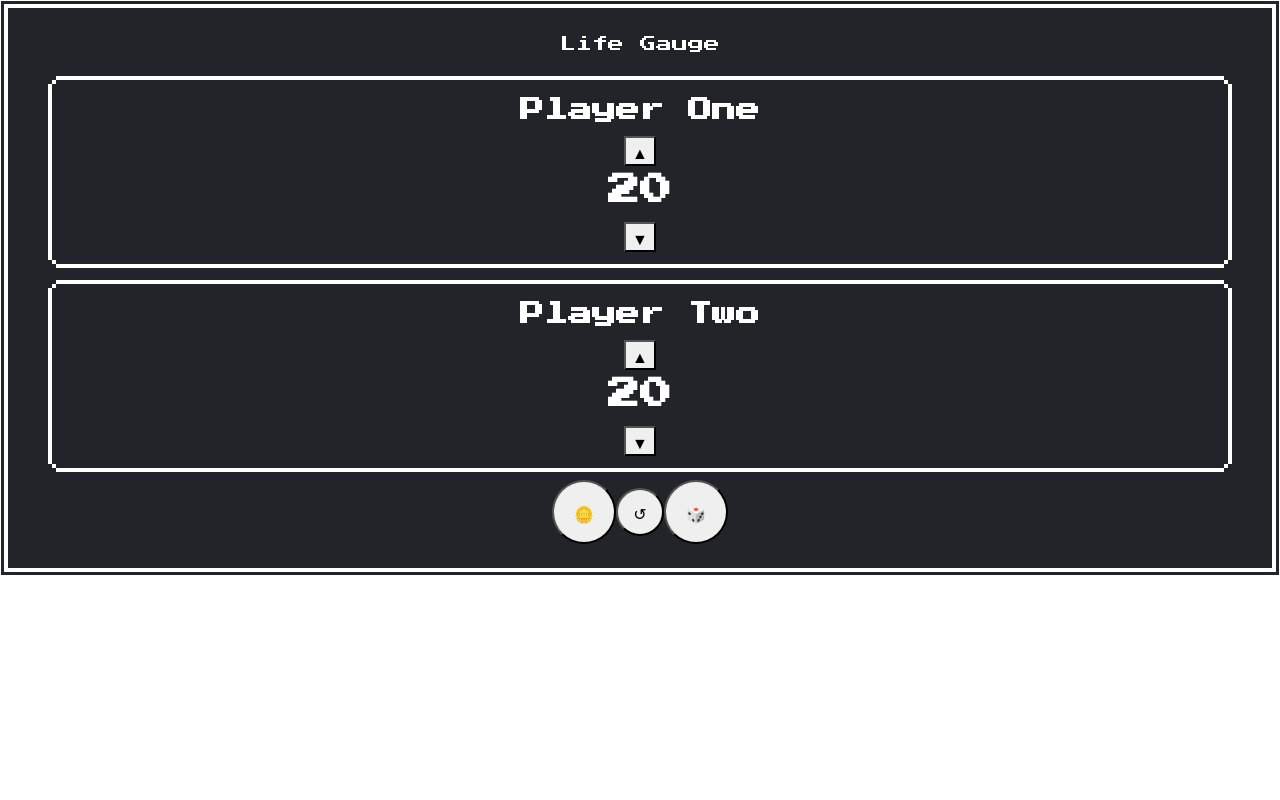
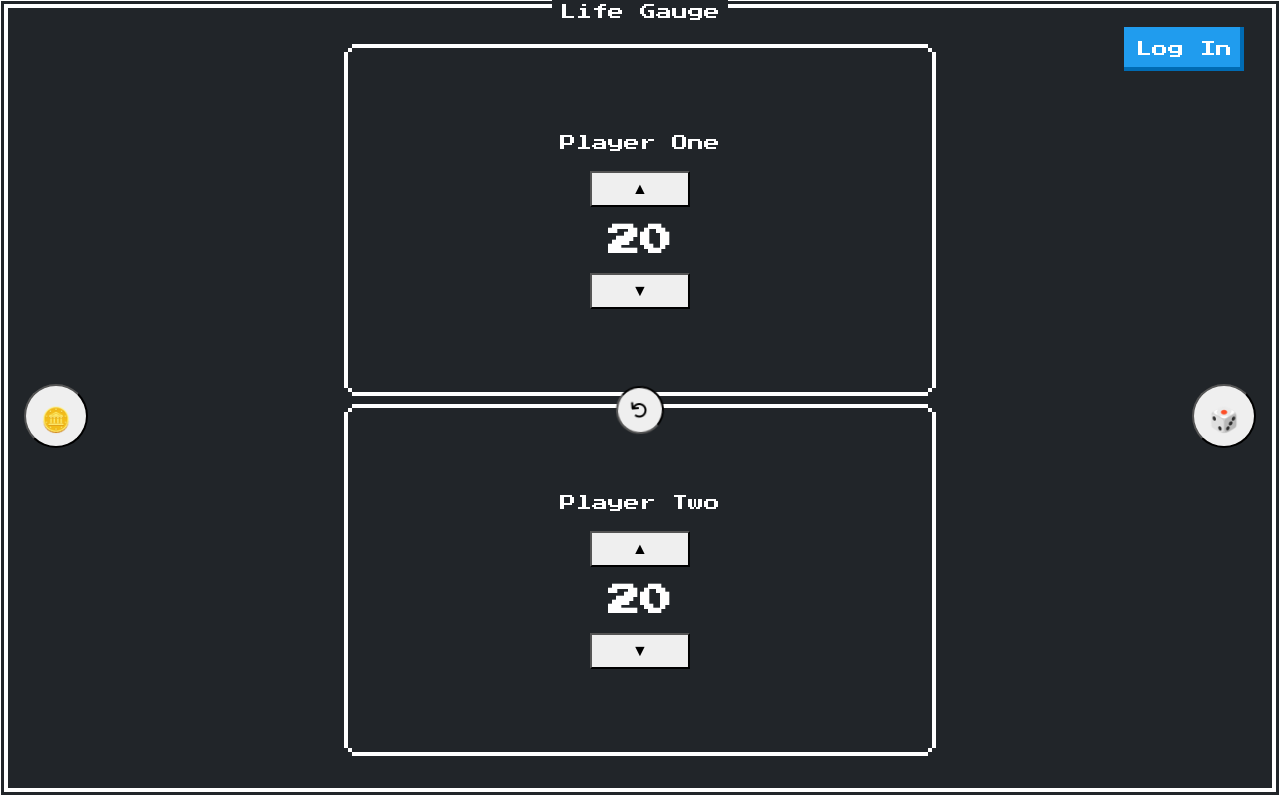
Before and after one commit to b3Rhunter/life-counter, a React (Create React App) app: page / in a window 1280 px wide. Built offline with nearby package versions, Linux system fonts and the light colour scheme.

Commit message:
Add files via upload

```diff
--- a/src/App.js
+++ b/src/App.js
@@ -1,12 +1,17 @@
-
 import React from 'react';
 import { useState} from "react";
 import { useMemo } from "react";
 import "nes.css/css/nes.min.css";
-
-import './index.css';
+import './style.css';
 
 function App() {
+
+//  const provider = new ethers.providers.Web3Provider(window.ethereum)
+
+//  const connect = async () => {
+//    await provider.send("eth_requestAccounts", []);
+//    setOpen(true);
+//  }
 
   const [lifePointsOne, setLifePointsOne] = useState(20);
   const [lifePointsTwo, setLifePointsTwo] = useState(20);
@@ -25,33 +30,40 @@ function App() {
   };
 
   return (
-<div class="nes-container with-title is-centered is-dark">
-  <div class="row">
-    <div class="col">
+    <div>
+      <div style={{height: "98.5vh"}}
+      class="nes-container with-title is-centered is-dark">
+
       <p class="title">Life Gauge</p>
-    </div>
-  </div>
-  <div class="row">
-    <div class="col-sm-6">
-      <div class='nes-container is-rounded is-dark'>
-        <h2>Player One</h2>
+
+      <button id='signIn' type="button" class="nes-btn is-primary">Log In</button>
+
+      <div id='playerOne' class="nes-container is-rounded is-dark">
+      <div id='playerOneCont'>
+      <p>Player One</p>
       <button id='upBtn' onClick={() => setLifePointsOne(lifePointsOne + 1)}>▲</button>
       <h1 id='playerOneLife'>{lifePointsOne}</h1>
       <button id='downBtn' onClick={() => setLifePointsOne(lifePointsOne - 1)}>▼</button>
       </div>
       </div>
-    <div class="col-sm-6">
-    <div class='nes-container is-rounded is-dark'>
-      <h2>Player Two</h2>
+      <div id='playerTwo' class="nes-container is-rounded is-dark">
+      <div id='playerTwoCont'>
+      <p>Player Two</p>
       <button id='upBtn' onClick={() => setLifePointsTwo(lifePointsTwo + 1)}>▲</button>
       <h1 id='playerTwoLife'>{lifePointsTwo}</h1>
       <button id='downBtn' onClick={() => setLifePointsTwo(lifePointsTwo - 1)}>▼</button>
       </div>
       </div>
 
-    <div>
+      <div id='reset'>
+      <button id='resetBtn' class="nes-avatar is-rounded is-medium" onClick={() => {setLifePointsOne(20); setLifePointsTwo(20); setRoll('🎲'); setCoin('🪙')}}>↺</button>
+      </div>
+
+      <div id='coin'>
       <button class="nes-avatar is-rounded is-large" style={{margin: "auto"}} onClick={() => {coinFlip()}}>{coin}</button>
-      <button id='resetBtn' class="nes-avatar is-rounded is-medium" onClick={() => {setLifePointsOne(20); setLifePointsTwo(20); setRoll('🎲'); setCoin('🪙')}}>↺</button>
+      </div>
+
+      <div id='dice'>
       <button class="nes-avatar is-rounded is-large" style={{margin: "auto"}} onClick={() => {dieRoll()}}>{roll}</button>
       </div>
 
--- /dev/null
+++ b/src/style.css
@@ -0,0 +1,123 @@
+
+
+#signIn {
+    position: absolute;
+    top: 15px;
+    right: 24px;
+    z-index: 1000;
+}
+
+#playerOne {
+    width: 50%;
+    margin: auto;
+    height: 45vh;
+}
+
+#playerTwo {
+    width: 50%;
+    margin: auto;
+    height: 45vh;
+}
+
+#playerOneCont {
+    margin: 0;
+    position: absolute;
+    top: 50%;
+    left: 50%;
+    transform: translate(-50%, -50%);
+}
+
+#playerTwoCont {
+    margin: 0;
+    position: absolute;
+    top: 50%;
+    left: 50%;
+    transform: translate(-50%, -50%);
+}
+
+#reset {
+    margin: 0;
+    position: absolute;
+    top: 51.5%;
+    left: 50%;
+    transform: translate(-50%, -50%);
+    width: 100%;
+}
+
+#resetBtn {
+    margin: auto;
+    padding: 0px 0px 10px 0px;
+    font-size: 1.5em;
+    animation: rotation 2s infinite linear;
+}
+
+#coin {
+    position: fixed;
+    left: 24px;
+    top: 48vh;
+    font-size: 1.5em;
+    margin: auto;
+    text-align: center;
+}
+
+#dice {
+    position: fixed;
+    right: 24px;
+    top: 48vh;
+    font-size: 1.5em;
+    margin: auto;
+    text-align: center;
+}
+
+#playerOneLife {
+    padding-top: 10px;
+}
+
+#playerTwoLife {
+    padding-top: 10px;
+}
+
+#upBtn {
+    width: 100px;
+    margin: auto;
+    padding-bottom: 7px;
+}
+
+#downBtn {
+    width: 100px;
+    margin: auto;
+    padding-bottom: 7px;
+}
+
+@keyframes rotation {
+    from {
+      transform: rotate(0deg);
+    }
+    to {
+      transform: rotate(359deg);
+    }
+  }
+
+
+@media only screen and (max-width: 600px) {
+    #playerOne {
+        width: 100%;
+        margin: auto;
+        height: 45vh;
+        transform: rotate(180deg);
+    }
+
+    #playerTwo {
+        width: 100%;
+        margin: auto;
+        height: 45vh;
+    }
+
+    #signIn {
+        position: absolute;
+        top: 15px;
+        right: 5px;
+        z-index: 1000;
+        font-size: 0.75em;
+    }
+  }
```
Lines whose indentation alone changed are shown as unchanged.
